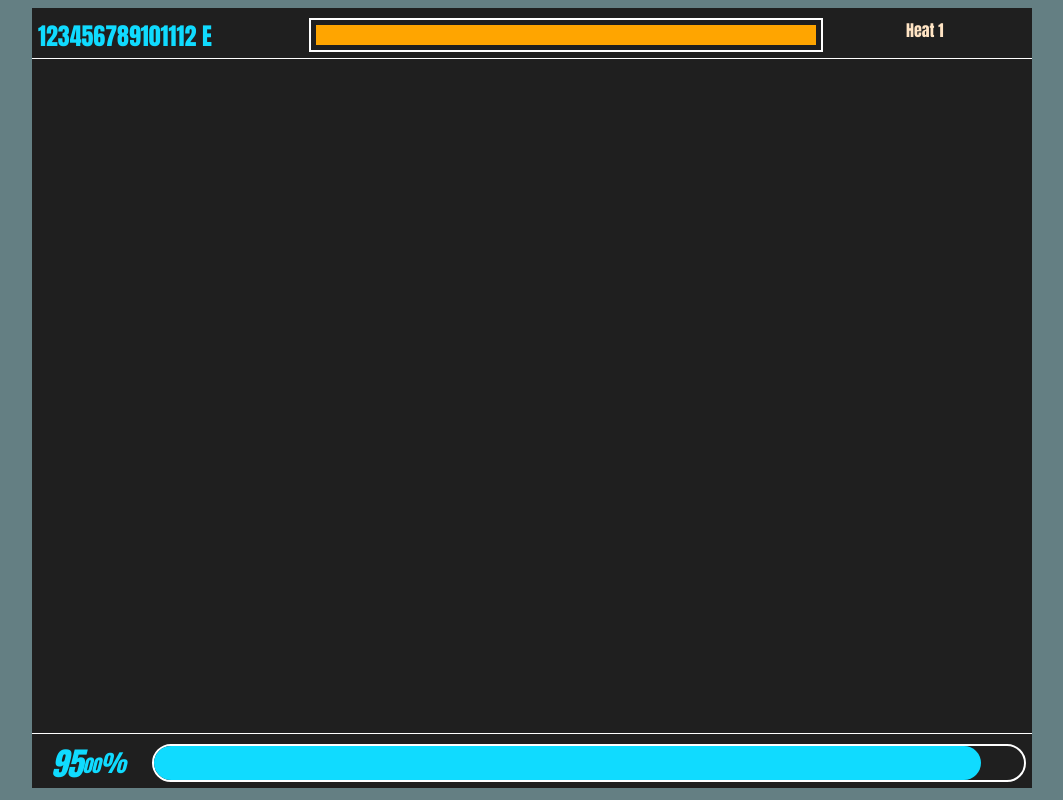
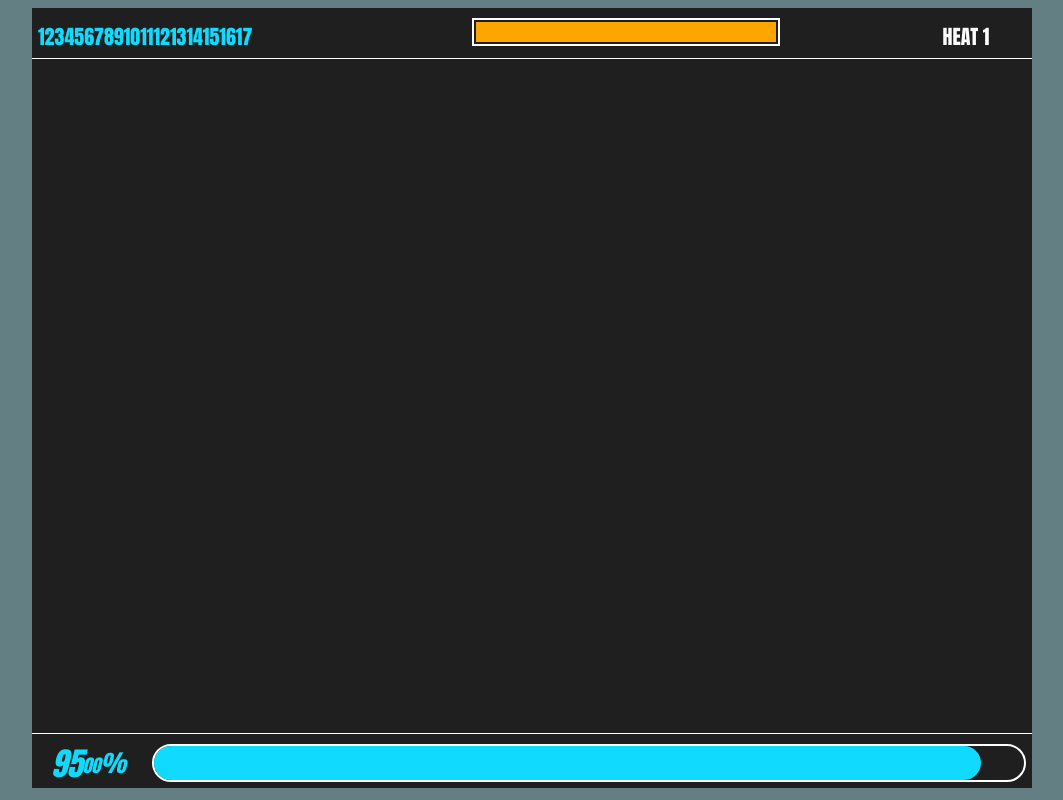
Before and after one commit to GoodJoe2049/splitter, a website with bundled scripts: page index.html in a window 1280 px wide. Shown: the whole page, without its empty margins (108-1171 px from the left). Built offline with nearby package versions, Linux system fonts and the light colour scheme.

Commit message:
css adjustments

```diff
--- a/src/ui/top_container/TopContainerUI.mjs
+++ b/src/ui/top_container/TopContainerUI.mjs
@@ -7,7 +7,7 @@ const initRender = () => {
 };
 
 const updateTotalEnergy = () => {
-    document.getElementById("total-energy-container").innerHTML = "123456789101112" + " E";
+    document.getElementById("total-energy-container").innerHTML = "1234567891011121314151617";
 };
 
 const updateHeatBar = () => {
@@ -15,7 +15,7 @@ const updateHeatBar = () => {
 };
 
 const updateHeatLevel = () => {
-    document.getElementById("heat-level-container").innerHTML = "Heat " + State.getHeatLevel();
+    document.getElementById("heat-level-container").innerHTML = "HEAT " + State.getHeatLevel();
 };
 
 const TopContainerUI = {
--- a/src/ui/top_container/top-container.css
+++ b/src/ui/top_container/top-container.css
@@ -8,28 +8,25 @@
 }
 
 #total-energy-container {
-    min-width: 120px;
+    min-width: 30%;
     width: fit-content;
-    max-width: 50%;
+    height: 10px;
     margin-left: 6px;
-    margin-top: 10px;
+    margin-top: 13px;
     color: rgb(16, 219, 255);
-    font-weight: lighter;
-    font-size: 24px;
+    font-size: 20px;
 }
 
 #heat-bar-container {
-    width: auto;
+    width: 30%;
+    height: 20px;
     padding: 10px;
-    max-width: 50%;
-    width: 50%;
-    height: 20px;
 }
 
 #heat-bar-border {
     width: 100%;
     height: 100%;
-    padding: 5px;
+    padding: 2px;
     border: 2px solid rgb(255, 255, 255);
 }
 
@@ -42,8 +39,10 @@
 #heat-level-container {
     display: flex;
     min-width: 120px;
+    width: fit-content;
     margin-right: 6px;
-    margin-top: 10px;
-    color: bisque;
-    float: right;
+    margin-top: 13px;
+    font-size: 20px;
+    justify-content: center;
+    color: rgb(255, 255, 255);
 }
```
